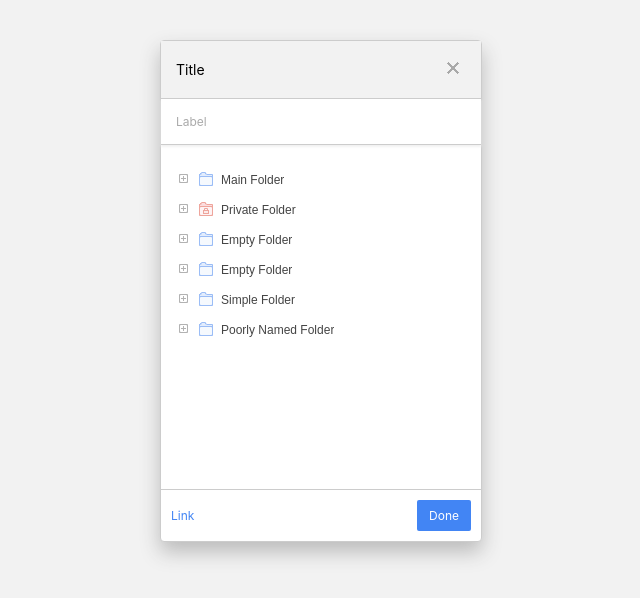
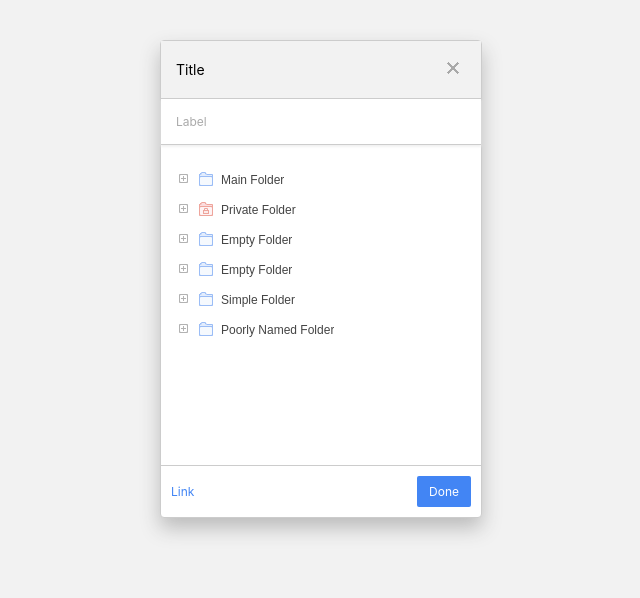
Before and after one commit to watkinshughes/explorer, a React (Create React App) app: page / in a window 1280 px wide. Shown: the top 598 px of the page, without its empty margins (319-959 px from the left). Built offline with nearby package versions, Linux system fonts and the light colour scheme.

Commit message:
Fix footer positioning

```diff
--- a/src/components/App/styles.css
+++ b/src/components/App/styles.css
@@ -1,7 +1,5 @@
 .App {
-  position: relative;
   max-width: 320px;
-  min-height: 500px;
   margin: 40px auto;
   background-color: #fff;
   border: 1px solid #ccc;
--- a/src/components/Footer/styles.css
+++ b/src/components/Footer/styles.css
@@ -1,7 +1,5 @@
 .Footer {
-  position: absolute;
   width: 100%;
-  bottom: 0;
   display: flex;
   align-items: center;
   justify-content: space-between;
--- a/src/components/List/index.js
+++ b/src/components/List/index.js
@@ -8,7 +8,7 @@ class List extends Component {
   list(data) {
     const children = (items) => {
       if (items) {
-        return <ul className="List Child">{ this.list(items) }</ul>
+        return <ul className="Child">{ this.list(items) }</ul>
       }
     }
 
--- a/src/components/List/styles.css
+++ b/src/components/List/styles.css
@@ -1,7 +1,12 @@
 .List {
-  list-style: none;
+  min-height: 300px;
+}
+
+.List,
+.Child {
   margin: 0;
   padding: 0;
+  list-style: none;
 }
 
 .Child {
@@ -17,18 +22,18 @@
 }
 
 /* @todo: The following styles are not extensible. Need to replace */
-.List.Child .icon {
+.Child .icon {
   padding-left: 24px;
 }
 
-.List.Child .Child .icon {
+.Child .Child .icon {
   padding-left: 48px;
 }
 
-.List.Child .Child .Child .icon {
+.Child .Child .Child .icon {
   padding-left: 72px;
 }
 
-.List.Child .Child .Child .Child .icon {
+.Child .Child .Child .Child .icon {
   padding-left: 96px;
 }
```
